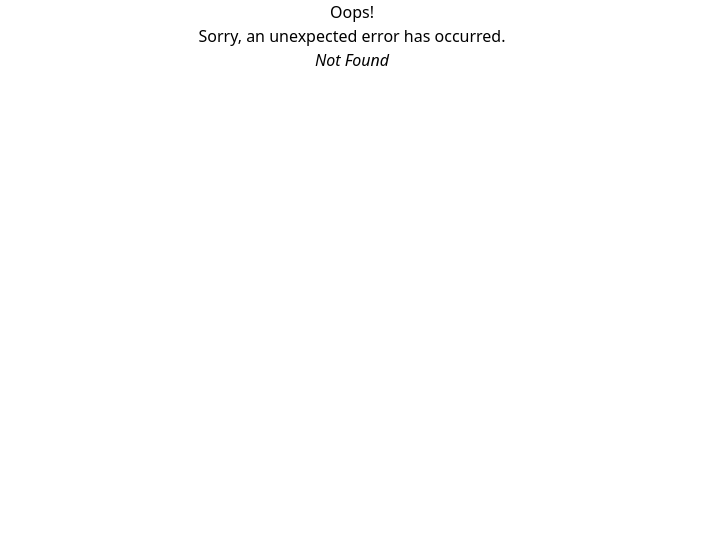
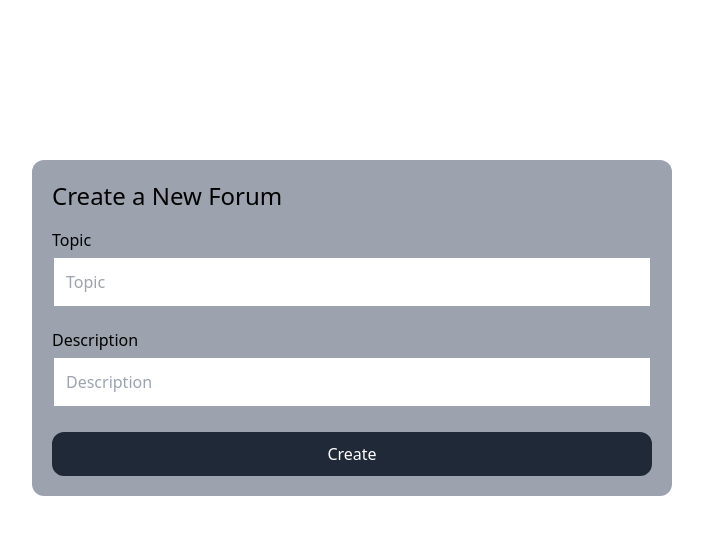
Before and after one commit to PatrickLisiecki/book-review-forum, a React (Vite) app: page /forums/new in a window 1280 px wide. Before the commit this address had no page. Shown: the top 534 px of the page, without its empty margins (288-991 px from the left). Built offline with nearby package versions, Linux system fonts and the light colour scheme.

Commit message:
Added form action that currently returns a 500 error

```diff
--- a/src/main.jsx
+++ b/src/main.jsx
@@ -1,9 +1,10 @@
 import "./assets/index.css";
 
+import CreateForumForm, { action as createForumAction } from "./pages/CreateForum/CreateForumForm";
+import Forums, { loader as forumsLoader } from "./pages/Forums/Forums";
 import { RouterProvider, createBrowserRouter } from "react-router-dom";
 
 import ErrorPage from "./components/ErrorPage.jsx";
-import Forum from "./pages/Forum/Forum";
 import Homepage from "./pages/Homepage/Homepage";
 import React from "react";
 import ReactDOM from "react-dom/client";
@@ -17,9 +18,16 @@ const router = createBrowserRouter([
         errorElement: <ErrorPage />,
     },
     {
-        path: "/forum",
-        element: <Forum />,
+        path: "/forums",
+        element: <Forums />,
         errorElement: <ErrorPage />,
+        loader: forumsLoader,
+    },
+    {
+        path: "/forums/new",
+        element: <CreateForumForm />,
+        errorElement: <ErrorPage />,
+        action: createForumAction,
     },
 ]);
 
--- /dev/null
+++ b/src/pages/CreateForum/CreateForumForm.jsx
@@ -0,0 +1,97 @@
+import { Form, redirect } from "react-router-dom";
+
+import { useState } from "react";
+
+export const action = async ({ request, params }) => {
+    let forumData = Object.fromEntries(await request.formData());
+
+    forumData.forum_id = Math.floor(Math.random() * 100) + 1;
+    forumData.thread_count = 0;
+
+    console.log(forumData);
+
+    const response = await fetch("http://localhost:3000/forum", {
+        method: "POST",
+        headers: {
+            "Content-Type": "application/json",
+        },
+        body: JSON.stringify(forumData),
+    });
+
+    debugger;
+
+    if (!response.ok) {
+        throw response;
+    }
+
+    return redirect("/forums");
+};
+
+// export const forumAction = async ({ request }) => {
+//     const formData = await request.formData();
+
+//     const submission = {
+//         forum_id: Math.floor(Math.random() * 100) + 1,
+//         topic: formData.get("topic"),
+//         description: formData.get("description"),
+//         thread_count: 0,
+//     };
+
+//     console.log(submission);
+
+//     const response = await fetch("http://localhost:3000/forum", {
+//         method: "POST",
+//         headers: {
+//             "Content-Type": "application/json",
+//         },
+//         body: JSON.stringify(submission),
+//     });
+
+//     if (!response.ok) {
+//         throw response;
+//     }
+
+//     return redirect("/forums");
+// };
+
+export default function CreateForumForm() {
+    return (
+        <div className="w-6/12 mx-auto my-40 p-5 rounded-xl bg-gray-400">
+            <Form method="POST" className="flex flex-col gap-2">
+                <div className="flex flex-row justify-between items-center">
+                    <h1 className="align-center text-2xl">
+                        Create a New Forum
+                    </h1>
+                </div>
+
+                <fieldset className="flex flex-col gap-1 mt-2">
+                    <label htmlFor="topic">Topic</label>
+                    <input
+                        type="text"
+                        name="topic"
+                        id="topic"
+                        placeholder="Topic"
+                        className="p-3 border-2 border-gray-400 bg-white focus:outline-none"
+                    />
+                </fieldset>
+
+                <fieldset className="flex flex-col gap-1 mt-3">
+                    <label htmlFor="description">Description</label>
+                    <input
+                        type="text"
+                        name="description"
+                        id="description"
+                        placeholder="Description"
+                        className="p-3 border-2 border-gray-400 bg-white focus:outline-none"
+                    />
+                </fieldset>
+
+                <input
+                    type="submit"
+                    value="Create"
+                    className="bg-gray-800 mt-4 px-4 py-2 rounded-xl border-2 border-gray-800 cursor-pointer text-white hover:bg-gray-600 hover:border-gray-600"
+                />
+            </Form>
+        </div>
+    );
+}
```
